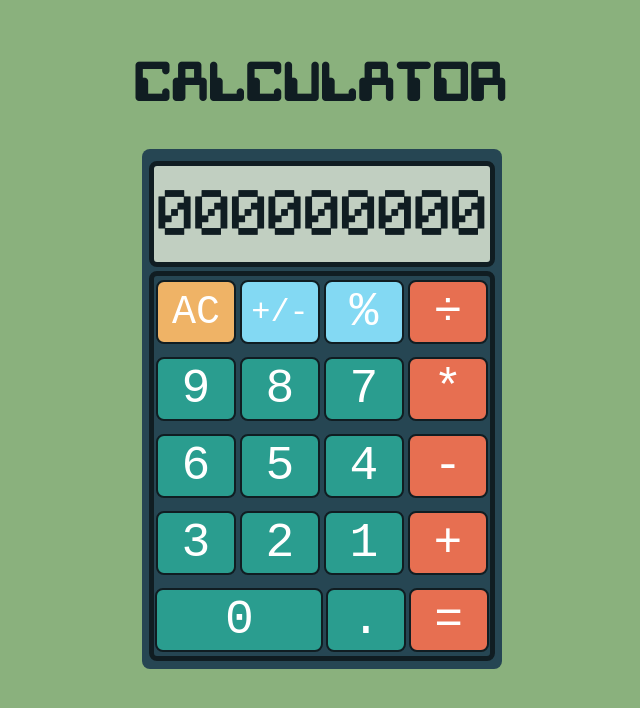
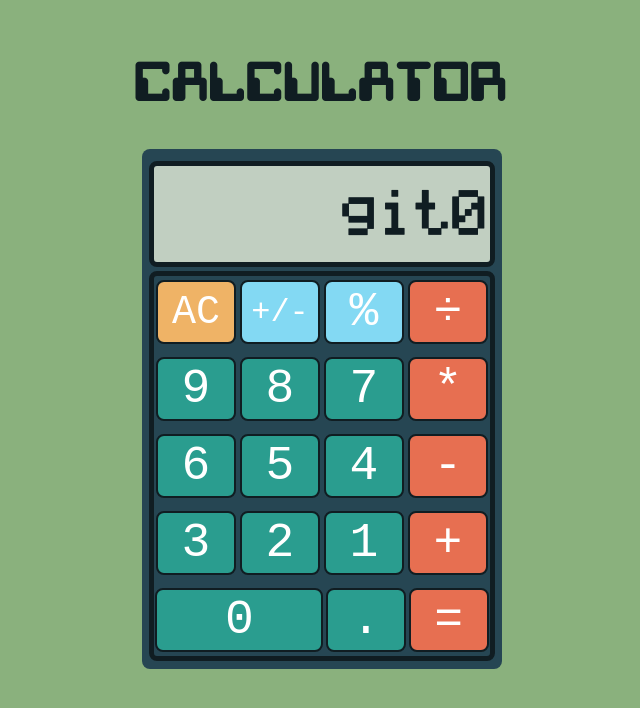
Before and after one commit to pylertate/calculator, a plain HTML site: page index.html in a window 1280 px wide. Shown: the whole page, without its empty margins (318-958 px from the left). Drawn offline with Linux system fonts and the light colour scheme.

Commit message:
fixed mistake

```diff
--- a/index.html
+++ b/index.html
@@ -13,7 +13,7 @@
     </div>
     <div id="calcBody">
       <div id="calcScreen">
-        <div id="display">000000000</div>
+        <div id="display">git0</div>
       </div>
       <div id="btnContainer">
         <div class="btnRow">
```
